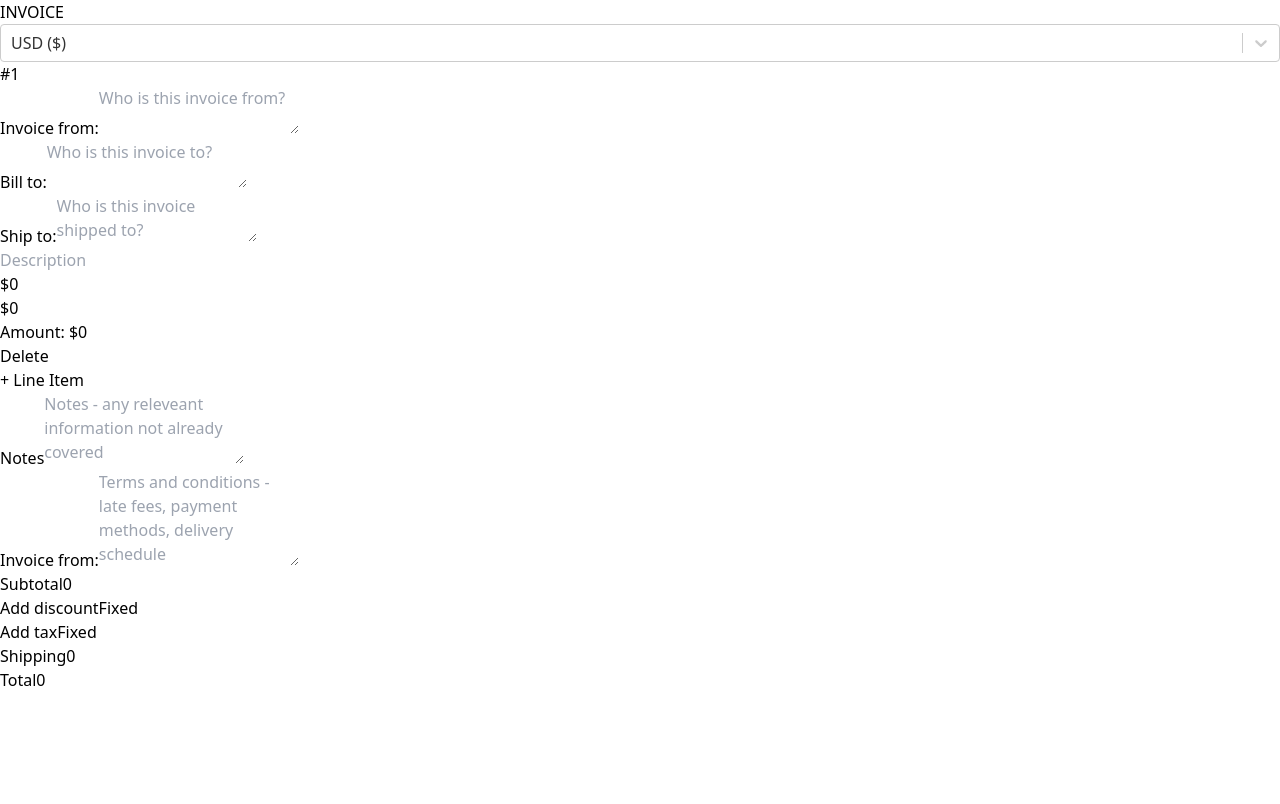
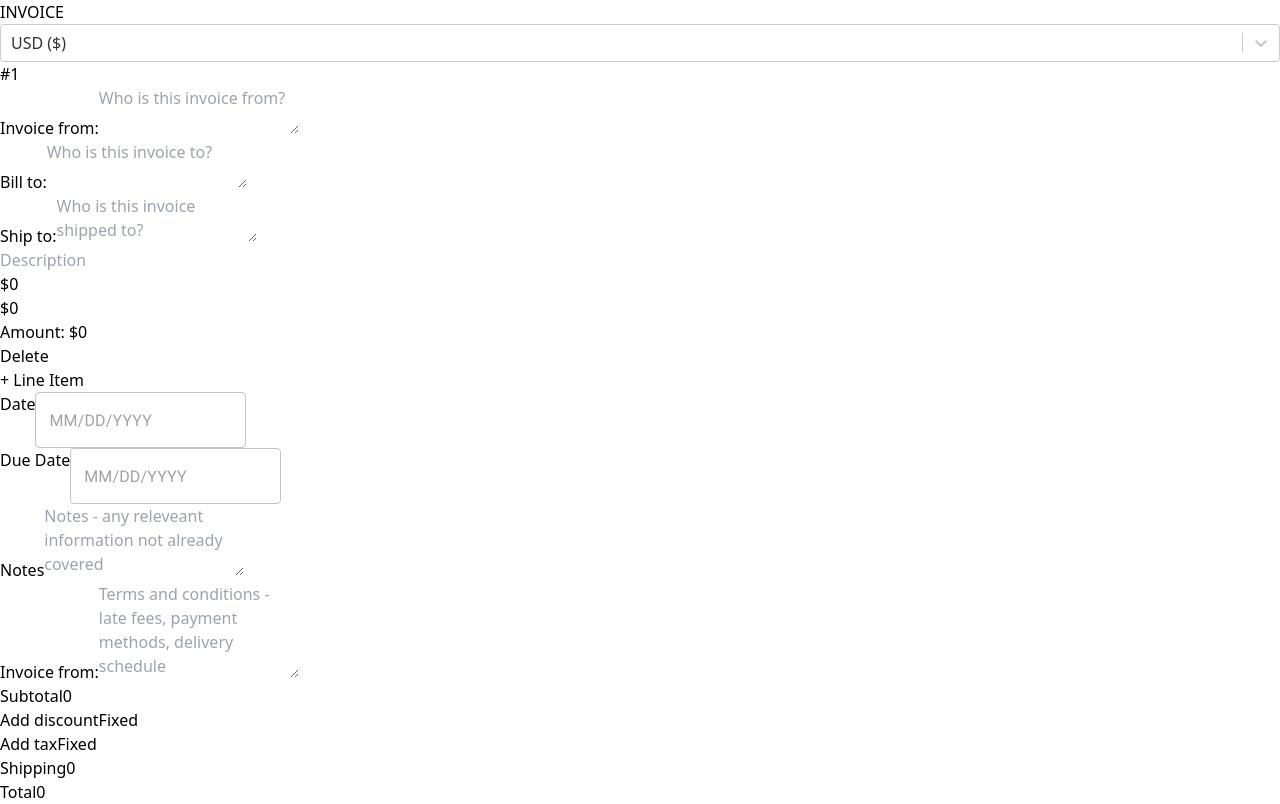
Before and after one commit to igor-pekovic-fe/invoice-generator, a React (Vite) app: page / in a window 1280 px wide. Built offline with nearby package versions, Linux system fonts and the light colour scheme.

Commit message:
Added MUI DatePicker functionality

```diff
--- a/index.html
+++ b/index.html
@@ -5,6 +5,14 @@
     <link rel="icon" type="image/svg+xml" href="/vite.svg" />
     <meta name="viewport" content="width=device-width, initial-scale=1.0" />
     <title>Vite + React</title>
+    <link
+      rel="stylesheet"
+      href="https://fonts.googleapis.com/css?family=Roboto:300,400,500,700&display=swap"
+    />
+    <link
+      rel="stylesheet"
+      href="https://fonts.googleapis.com/icon?family=Material+Icons"
+    />
   </head>
   <body>
     <div id="root"></div>
--- a/src/App.jsx
+++ b/src/App.jsx
@@ -6,6 +6,7 @@ import SharedTextArea from "./components/SharedTextArea";
 import Item from "./components/Item";
 import Currency from "./components/Currency";
 import Total from "./components/Total";
+import Date from "./components/Date";
 
 function App() {
   const {
@@ -13,30 +14,29 @@ function App() {
     from,
     billTo,
     shipTo,
+    date,
+    dueDate,
     notes,
     terms,
     items,
     addItem,
     deleteItem,
-    setValue,
   } = useStore(
     (state) => ({
       number: state.number,
       from: state.from,
       billTo: state.billTo,
       shipTo: state.shipTo,
+      date: state.date,
+      dueDate: state.dueDate,
       notes: state.notes,
       terms: state.terms,
       items: state.items,
       addItem: state.addItem,
       deleteItem: state.deleteItem,
-      setValue: state.setValue,
     }),
     shallow
   );
-
-  const store = useStore();
-  console.log(store.total);
 
   const handleGenerateItem = () => {
     const newItem = {
@@ -47,6 +47,10 @@ function App() {
     };
     addItem(newItem);
   };
+
+  const store = useStore();
+
+  console.log(store.date, store.dueDate);
 
   const handleDeleteItem = (itemId) => {
     deleteItem(itemId);
@@ -94,6 +98,8 @@ function App() {
         ))}
       </div>
       <button onClick={handleGenerateItem}>+ Line Item</button>
+      <Date labelText="Date" name="date" />
+      <Date labelText="Due Date" name="dueDate" />
       <SharedTextArea
         value={notes}
         name="notes"
--- /dev/null
+++ b/src/components/Date.jsx
@@ -0,0 +1,18 @@
+import { AdapterDayjs } from "@mui/x-date-pickers/AdapterDayjs";
+import { LocalizationProvider } from "@mui/x-date-pickers/LocalizationProvider";
+import { DatePicker } from "@mui/x-date-pickers/DatePicker";
+import { useStore } from "../store";
+
+function Date({ labelText, name, value }) {
+  const setValue = useStore((state) => state.setValue);
+
+  return (
+    <div>
+      <LocalizationProvider dateAdapter={AdapterDayjs}>
+        <label> {labelText}</label>
+        <DatePicker onChange={(newDate) => setValue(newDate.$d, name)} />
+      </LocalizationProvider>
+    </div>
+  );
+}
+export default Date;
--- a/src/components/Total.jsx
+++ b/src/components/Total.jsx
@@ -24,8 +24,6 @@ function Total() {
     }),
     shallow
   );
-
-  console.log(typeof subTotal);
 
   const [values, setValues] = useState({
     discount: {
--- a/src/store.js
+++ b/src/store.js
@@ -10,6 +10,10 @@ export const useStore = create((set, get) => ({
   from: "",
   billTo: "",
   shipTo: "",
+  date: "",
+  paymentTerms: "",
+  dueDate: "",
+  poNum: "",
   notes: "",
   terms: "",
   currency: "$",
```
Also changed, not shown: package.json (+7 -0 lines), 1 other file (tests, documents, lock files or other folders).
